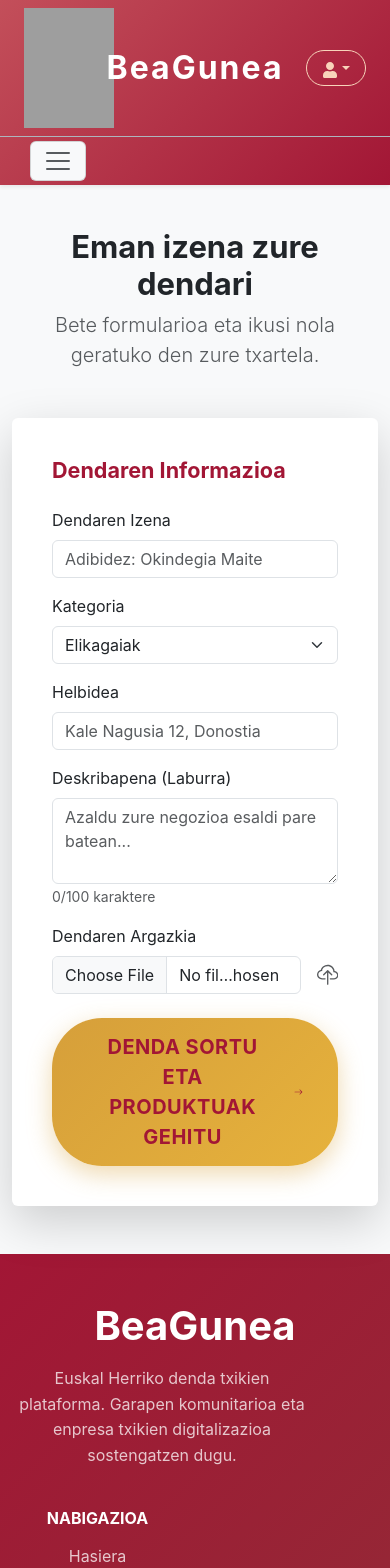
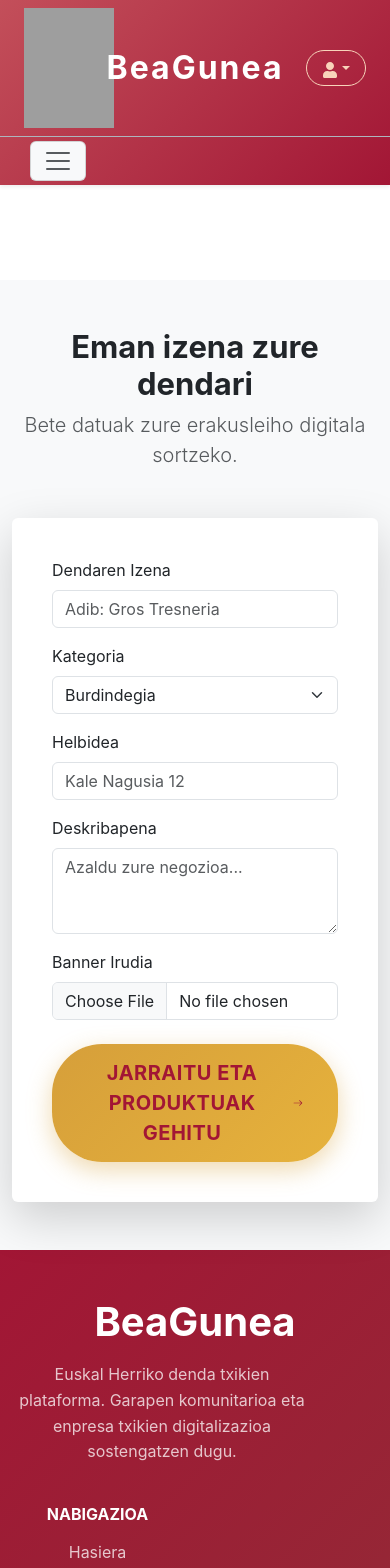
Before and after one commit to UnaxEraso/BeaGunea, a React (Create React App) app in the folder beagunea/: page /register-shop in a window 390 px wide. Shown: the top 1568 px of the page. Built offline with nearby package versions, Linux system fonts and the light colour scheme; grey boxes are pictures that could not be loaded.

Commit message:
ANTES DEL GITHUB PAGES

```diff
--- a/beagunea/src/components/RegisterShop/RegisterShop.jsx
+++ b/beagunea/src/components/RegisterShop/RegisterShop.jsx
@@ -1,208 +1,361 @@
 import React, { useState } from "react";
-import { Container, Row, Col, Form, Button, Card } from "react-bootstrap";
-import { BsShop, BsCheckCircleFill, BsCloudUpload, BsArrowRight, BsGeoAlt } from "react-icons/bs";
+import { Container, Row, Col, Form, Button, Card, Modal, Badge } from "react-bootstrap";
 import { useNavigate } from "react-router-dom";
-import "../home/home.css"; // Importamos los mismos estilos para que se vea igual (btn-rosa, etc)
+import { Swiper, SwiperSlide } from "swiper/react";
+import { Navigation, Pagination, A11y } from "swiper/modules";
+
+// ICONOS
+import {
+  BsShop, BsCheckCircleFill, BsCloudUpload, BsArrowRight, BsGeoAlt,
+  BsPlusCircle
+} from "react-icons/bs";
+import {
+  FaStar, FaStarHalfAlt, FaRegStar, FaClock, FaMapMarkerAlt, FaPhone, FaTrash
+} from "react-icons/fa";
+
+// ESTILOS (Asegúrate de que este archivo tiene el CSS que me has pasado)
+import "../Tiendas/comercioDetalle.css";
+import "swiper/css";
+import "swiper/css/navigation";
+import "swiper/css/pagination";
+
+// --- COMPONENTE AUXILIAR PARA ESTRELLAS ---
+const RenderStars = ({ rating }) => {
+  const stars = [];
+  const fullStars = Math.floor(rating);
+  const hasHalfStar = rating % 1 >= 0.5;
+  for (let i = 1; i <= 5; i++) {
+    if (i <= fullStars) {
+      stars.push(<FaStar key={i} className="star-icon filled" />);
+    } else if (i === fullStars + 1 && hasHalfStar) {
+      stars.push(<FaStarHalfAlt key={i} className="star-icon filled" />);
+    } else {
+      stars.push(<FaRegStar key={i} className="star-icon empty" />);
+    }
+  }
+  return <div className="stars-container">{stars}</div>;
+};
 
 const RegisterShop = () => {
   const navigate = useNavigate();
+  const [step, setStep] = useState(1); // 1 = Formulario, 2 = Vista Previa
 
-  // Estado para guardar los datos del formulario
+  // DATOS DE LA TIENDA
   const [shopData, setShopData] = useState({
     name: "",
     description: "",
-    category: "Elikagaiak",
+    category: "Burdindegia", // Valor por defecto ejemplo
     address: "",
-    image: "/images/placeholder-shop.jpg", // Imagen por defecto si no suben una
+    phone: "+34 943 00 00 00", // Campo nuevo simulado
+    hours: "09:00 - 20:00",    // Campo nuevo simulado
+    image: "/images/placeholder-shop.jpg",
   });
 
-  // Función para manejar cambios en los inputs
+  // DATOS DE PRODUCTOS (Array dinámico)
+  const [products, setProducts] = useState([]);
+
+  // MODAL STATES
+  const [showModal, setShowModal] = useState(false);
+  const [newProduct, setNewProduct] = useState({
+    name: "",
+    price: "",
+    image: null,
+    preview: "/images/placeholder-product.jpg"
+  });
+
+  // --- HANDLERS ---
   const handleChange = (e) => {
-    const { name, value } = e.target;
-    setShopData({ ...shopData, [name]: value });
+    setShopData({ ...shopData, [e.target.name]: e.target.value });
   };
 
-  // Simulación de subida de imagen (en un caso real, aquí iría la lógica de backend)
-  const handleImageUpload = (e) => {
-    const file = e.target.files[0];
-    if (file) {
-      const imageUrl = URL.createObjectURL(file);
-      setShopData({ ...shopData, image: imageUrl });
+  const handleShopImage = (e) => {
+    if (e.target.files[0]) {
+      setShopData({ ...shopData, image: URL.createObjectURL(e.target.files[0]) });
     }
   };
 
-  const handleSubmit = (e) => {
+  const goToPreview = (e) => {
     e.preventDefault();
-    console.log("Datos a enviar al backend (Laravel):", shopData);
-    // Aquí harías tu petición POST con axios
-    // axios.post('/api/shops', shopData)...
-    alert("Denda ondo sortu da! (Tienda creada correctamente)");
-    navigate("/dashboard"); // Redirigir al panel para añadir productos
+    window.scrollTo(0, 0);
+    setStep(2);
   };
 
+  // HANDLERS PRODUCTOS
+  const handleProductChange = (e) => {
+    setNewProduct({ ...newProduct, [e.target.name]: e.target.value });
+  };
+
+  const handleProductImage = (e) => {
+    if (e.target.files[0]) {
+      setNewProduct({
+        ...newProduct,
+        image: e.target.files[0],
+        preview: URL.createObjectURL(e.target.files[0])
+      });
+    }
+  };
+
+  const saveProduct = () => {
+    if (!newProduct.name || !newProduct.price) return;
+    const productToAdd = {
+      id: Date.now(),
+      nombre: newProduct.name,
+      descripcion: "Produktu berria zure katalogoan.", // Descripción por defecto
+      precio: parseFloat(newProduct.price),
+      imagen: newProduct.preview,
+      valoracion: 5.0, // Valoración inicial por defecto
+    };
+    setProducts([productToAdd, ...products]); // Añadimos al principio
+    setShowModal(false);
+    setNewProduct({ name: "", price: "", image: null, preview: "/images/placeholder-product.jpg" });
+  };
+
+  const handleFinish = () => {
+    alert("Denda gordeta! (Simulación)");
+    navigate("/comercios");
+  };
+
+  // --- RENDER ---
   return (
-    <section className="register-section py-5 bg-light" style={{ minHeight: "100vh" }}>
-      <Container>
+    <div style={{ minHeight: "100vh", backgroundColor: "#f8f9fa" }}>
+
+      {/* ================= PASO 1: FORMULARIO DE REGISTRO ================= */}
+      {step === 1 && (
+        <Container className="py-5" style={{ marginTop: "100px" }}>
           <div className="text-center mb-5">
             <h2 className="display-5 fw-bold">Eman izena zure dendari</h2>
-          <p className="lead text-muted">Bete formularioa eta ikusi nola geratuko den zure txartela.</p>
+            <p className="lead text-muted">Bete datuak zure erakusleiho digitala sortzeko.</p>
           </div>
-
-        <Row className="g-5 align-items-start">
-
-          {/* COLUMNA IZQUIERDA: EL FORMULARIO */}
-          <Col lg={7}>
+          <Row className="justify-content-center">
+            <Col lg={8}>
               <Card className="shadow-lg border-0 p-4">
                 <Card.Body>
-                <h4 className="mb-4 fw-bold text-rosa">Dendaren Informazioa</h4>
-                <Form onSubmit={handleSubmit}>
+                  <Form onSubmit={goToPreview}>
                     <Row>
                       <Col md={12} className="mb-3">
                         <Form.Group>
                           <Form.Label>Dendaren Izena</Form.Label>
-                        <Form.Control
-                          type="text"
-                          placeholder="Adibidez: Okindegia Maite"
-                          name="name"
-                          value={shopData.name}
-                          onChange={handleChange}
-                          required
-                        />
+                          <Form.Control required type="text" name="name" value={shopData.name} onChange={handleChange} placeholder="Adib: Gros Tresneria" />
                         </Form.Group>
                       </Col>
-
                       <Col md={6} className="mb-3">
                         <Form.Group>
                           <Form.Label>Kategoria</Form.Label>
-                        <Form.Select
-                          name="category"
-                          value={shopData.category}
-                          onChange={handleChange}
-                        >
+                          <Form.Select name="category" value={shopData.category} onChange={handleChange}>
+                            <option>Burdindegia</option>
                             <option>Elikagaiak</option>
                             <option>Arropa</option>
                             <option>Elektronika</option>
-                          <option>Bitxikeriak</option>
-                          <option>Zerbitzuak</option>
                           </Form.Select>
                         </Form.Group>
                       </Col>
-
                       <Col md={6} className="mb-3">
                         <Form.Group>
                           <Form.Label>Helbidea</Form.Label>
-                        <Form.Control
-                          type="text"
-                          placeholder="Kale Nagusia 12, Donostia"
-                          name="address"
-                          value={shopData.address}
-                          onChange={handleChange}
-                        />
+                          <Form.Control type="text" name="address" value={shopData.address} onChange={handleChange} placeholder="Kale Nagusia 12" />
                         </Form.Group>
                       </Col>
-
                       <Col md={12} className="mb-3">
                         <Form.Group>
-                        <Form.Label>Deskribapena (Laburra)</Form.Label>
-                        <Form.Control
-                          as="textarea"
-                          rows={3}
-                          placeholder="Azaldu zure negozioa esaldi pare batean..."
-                          name="description"
-                          value={shopData.description}
-                          onChange={handleChange}
-                          maxLength={100}
-                        />
-                        <Form.Text className="text-muted">
-                          {shopData.description.length}/100 karaktere
-                        </Form.Text>
+                          <Form.Label>Deskribapena</Form.Label>
+                          <Form.Control as="textarea" rows={3} name="description" value={shopData.description} onChange={handleChange} placeholder="Azaldu zure negozioa..." />
                         </Form.Group>
                       </Col>
-
                       <Col md={12} className="mb-4">
                         <Form.Group>
-                        <Form.Label>Dendaren Argazkia</Form.Label>
-                        <div className="d-flex align-items-center">
-                          <Form.Control
-                            type="file"
-                            accept="image/*"
-                            onChange={handleImageUpload}
-                          />
-                          <BsCloudUpload size={25} className="ms-3 text-muted" />
-                        </div>
+                          <Form.Label>Banner Irudia</Form.Label>
+                          <Form.Control type="file" onChange={handleShopImage} />
                         </Form.Group>
                       </Col>
                     </Row>
-
                     <div className="d-grid">
-                    <Button type="submit" size="lg" className="btn-rosa py-3">
-                      Denda Sortu eta Produktuak Gehitu <BsArrowRight className="ms-2"/>
+                      <Button type="submit" size="lg" className="btn-rosa py-3" style={{backgroundColor: "#d69f3a", border: "none"}}>
+                        Jarraitu eta Produktuak Gehitu <BsArrowRight className="ms-2"/>
                       </Button>
                     </div>
                   </Form>
                 </Card.Body>
               </Card>
             </Col>
+          </Row>
+        </Container>
+      )}
 
-          {/* COLUMNA DERECHA: VISTA PREVIA (LA PLANTILLA) */}
-          <Col lg={5} className="d-none d-lg-block sticky-top" style={{ top: "20px" }}>
-            <h5 className="text-muted mb-3 text-center">Aurrebista (Vista Previa)</h5>
-
-            {/* Esta es la MISMA estructura de Card que usas en el Home */}
-            <Card className="h-100 shadow-lg border-0 hover-lift service-card text-center bg-white">
-              <div className="position-relative">
-                {/* Imagen de cabecera simulada con la imagen subida */}
+      {/* ================= PASO 2: VISTA PREVIA (ESTILO COMERCIO DETALLE) ================= */}
+      {step === 2 && (
+        <>
+          {/* BANNER PRINCIPAL */}
           <div
-                  style={{
-                    height: "200px",
-                    backgroundImage: `url(${shopData.image})`,
-                    backgroundSize: "cover",
-                    backgroundPosition: "center",
-                    borderTopLeftRadius: "0.375rem",
-                    borderTopRightRadius: "0.375rem"
-                  }}
-                  className="w-100"
-                />
-                {/* Icono de categoría flotante */}
-                <div className="position-absolute top-100 start-50 translate-middle">
-                   <div className="bg-white rounded-circle p-3 shadow-sm border border-2 border-white">
-                     <BsShop size={30} className="text-rosa" />
+            className="comercio-banner"
+            style={{ backgroundImage: `url(${shopData.image})` }}
+          >
+            <div className="banner-overlay">
+              <Container>
+                <div className="banner-content">
+                  <Badge bg="secondary" className="mb-3 tipo-badge">
+                    {shopData.category}
+                  </Badge>
+                  <h1 className="comercio-nombre">{shopData.name}</h1>
+                  <p className="comercio-subtitulo">{shopData.description}</p>
                 </div>
+              </Container>
             </div>
           </div>
 
-              <Card.Body className="pt-5 px-4 pb-4">
-                <div className="mt-3">
-                  <span className="badge bg-light text-dark mb-2 border">{shopData.category}</span>
-                  <Card.Title className="h3 mb-2 fw-bold text-dark">
-                    {shopData.name || "Dendaren Izena"}
-                  </Card.Title>
+          <Container className="py-5">
+            {/* SECCIÓN INFO */}
+            <Row className="mb-5">
+              <Col lg={8}>
+                <div className="info-section h-100">
+                  <h2 className="section-title">Guri Buruz</h2>
+                  <p className="biografia-text">
+                    {shopData.description || "Hemen agertuko da zure dendaren biografia luzea..."}
+                    <br /><br />
+                    Ongi etorri {shopData.name}-ra. Kalitatezko produktuak eta hurbileko tratua eskaintzen ditugu gure bezeroentzat.
+                  </p>
+                </div>
+              </Col>
 
-                  {shopData.address && (
-                    <p className="text-muted small mb-3">
-                      <BsGeoAlt className="me-1" /> {shopData.address}
-                    </p>
-                  )}
+              <Col lg={4}>
+                <Card className="info-card shadow-sm">
+                  <Card.Body>
+                    <div className="info-item">
+                      <FaClock className="info-icon" />
+                      <div>
+                        <h6>Ordutegia</h6>
+                        <p className="mb-0">{shopData.hours}</p>
+                      </div>
+                    </div>
+                    <div className="info-item">
+                      <FaMapMarkerAlt className="info-icon" />
+                      <div>
+                        <h6>Helbidea</h6>
+                        <p className="mb-0">{shopData.address || "Helbidea zehaztu gabe"}</p>
+                      </div>
+                    </div>
+                    <div className="info-item mb-0">
+                      <FaPhone className="info-icon" />
+                      <div>
+                        <h6>Telefonoa</h6>
+                        <p className="mb-0">{shopData.phone}</p>
+                      </div>
+                    </div>
+                  </Card.Body>
+                  <Button variant="success" className="w-100 mt-3 py-2 fw-bold" onClick={handleFinish}>
+                    <BsCheckCircleFill className="me-2"/> Argitaratu Denda
+                  </Button>
+                </Card>
+              </Col>
+            </Row>
 
-                  <Card.Text className="text-muted mb-4">
-                    {shopData.description || "Hemen agertuko da zure dendaren deskribapena. Idatzi ezkerreko formularioan emaitza ikusteko."}
-                  </Card.Text>
+            {/* SECCIÓN PRODUCTOS (SWIPER) */}
+            <div className="productos-section">
+              <div className="d-flex align-items-center justify-content-between mb-4">
+                <h2 className="section-title mb-0">Gure Produktuak</h2>
+                <Badge bg="dark" className="fs-6">{products.length} produktu</Badge>
+              </div>
 
-                  <Button variant="outline-rosa" className="w-100 rounded-pill">
-                    Denda Bisitatu
+              <div className="productos-swiper-wrapper">
+                <div className="productos-prev"></div>
+                <div className="productos-next"></div>
+
+                <Swiper
+                  modules={[Navigation, Pagination, A11y]}
+                  navigation={{ prevEl: ".productos-prev", nextEl: ".productos-next" }}
+                  spaceBetween={20}
+                  slidesPerView={1}
+                  pagination={{ clickable: true }}
+                  breakpoints={{
+                    640: { slidesPerView: 2 },
+                    992: { slidesPerView: 3 },
+                    1200: { slidesPerView: 4 },
+                  }}
+                  className="productos-swiper py-4"
+                >
+                  {/* SLIDE 1: BOTÓN DE AÑADIR (SIEMPRE VISIBLE AL PRINCIPIO) */}
+                  <SwiperSlide>
+                    <div
+                      className="producto-card h-100 shadow-sm mx-1 d-flex flex-column align-items-center justify-content-center bg-light"
+                      style={{ border: "2px dashed #d69f3a", cursor: "pointer", minHeight: "380px" }}
+                      onClick={() => setShowModal(true)}
+                    >
+                      <div className="bg-white rounded-circle p-4 shadow-sm mb-3">
+                        <BsPlusCircle size={40} style={{ color: "#d69f3a" }} />
+                      </div>
+                      <h5 style={{ color: "#d69f3a", fontWeight: "bold" }}>Gehitu Produktua</h5>
+                    </div>
+                  </SwiperSlide>
+
+                  {/* SLIDES DINÁMICOS: LOS PRODUCTOS AÑADIDOS */}
+                  {products.map((producto) => (
+                    <SwiperSlide key={producto.id}>
+                      <Card className="producto-card h-100 shadow-sm mx-1">
+                        <div className="producto-imagen-wrapper">
+                          <Card.Img variant="top" src={producto.imagen} className="producto-imagen" />
+                          <div className="rating-badge">
+                            <FaStar className="rating-star" />
+                            <span>{producto.valoracion}</span>
+                          </div>
+                        </div>
+
+                        <Card.Body className="d-flex flex-column">
+                          <Card.Title className="producto-nombre">{producto.nombre}</Card.Title>
+                          <Card.Text className="producto-descripcion">{producto.descripcion}</Card.Text>
+                          <div className="mt-auto">
+                            <RenderStars rating={producto.valoracion} />
+                            <div className="d-flex justify-content-between align-items-center mt-3">
+                              <span className="producto-precio">{producto.precio.toFixed(2)}€</span>
+                              <Button variant="outline-danger" size="sm">
+                                <FaTrash />
                               </Button>
+                            </div>
                           </div>
                         </Card.Body>
                       </Card>
+                    </SwiperSlide>
+                  ))}
+                </Swiper>
+              </div>
+            </div>
 
-            <div className="text-center mt-4 text-muted small">
-              <BsCheckCircleFill className="text-success me-1"/>
-              Horrela ikusiko dute bezeroek
+            <div className="text-center mt-5">
+                <small className="text-muted">Hau aurrebista bat da. Sakatu "Argitaratu Denda" amaitzeko.</small>
             </div>
-          </Col>
-        </Row>
           </Container>
-    </section>
+        </>
+      )}
+
+      {/* MODAL PARA AÑADIR PRODUCTO */}
+      <Modal show={showModal} onHide={() => setShowModal(false)} centered>
+        <Modal.Header closeButton>
+          <Modal.Title>Produktu Berria</Modal.Title>
+        </Modal.Header>
+        <Modal.Body>
+          <Form>
+            <Form.Group className="mb-3">
+              <Form.Label>Izena</Form.Label>
+              <Form.Control type="text" name="name" value={newProduct.name} onChange={handleProductChange} placeholder="Adib: Taladroa" />
+            </Form.Group>
+            <Form.Group className="mb-3">
+              <Form.Label>Prezioa (€)</Form.Label>
+              <Form.Control type="number" name="price" value={newProduct.price} onChange={handleProductChange} placeholder="0.00" />
+            </Form.Group>
+            <Form.Group className="mb-3">
+              <Form.Label>Irudia</Form.Label>
+              <Form.Control type="file" onChange={handleProductImage} />
+            </Form.Group>
+            {newProduct.preview && (
+              <img src={newProduct.preview} alt="Preview" className="img-fluid rounded mt-2" style={{maxHeight: "150px"}} />
+            )}
+          </Form>
+        </Modal.Body>
+        <Modal.Footer>
+          <Button variant="secondary" onClick={() => setShowModal(false)}>Utzi</Button>
+          <Button style={{backgroundColor: "#d69f3a", border: "none"}} onClick={saveProduct}>Gorde</Button>
+        </Modal.Footer>
+      </Modal>
+
+    </div>
   );
 };
 
```
Lines whose indentation alone changed are shown as unchanged.
